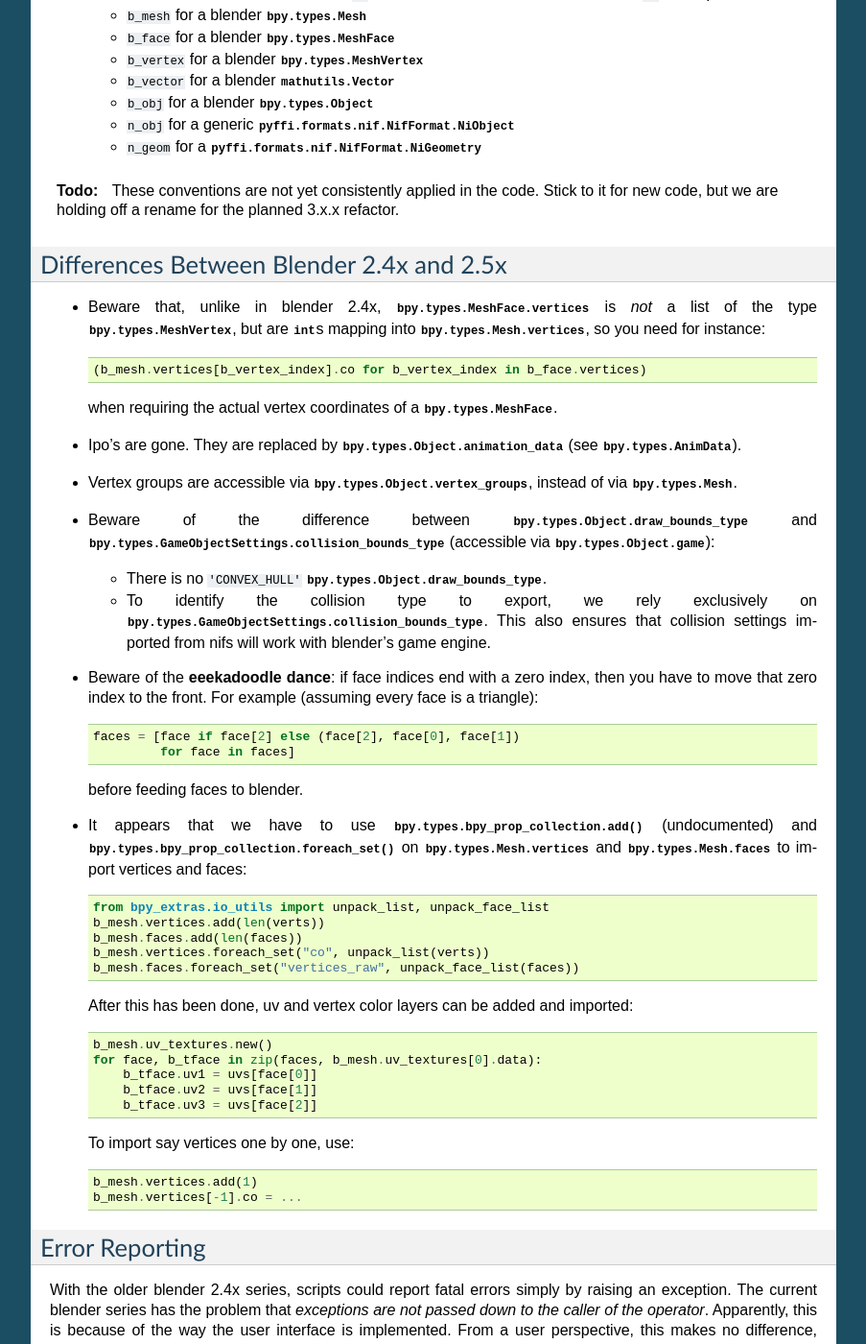
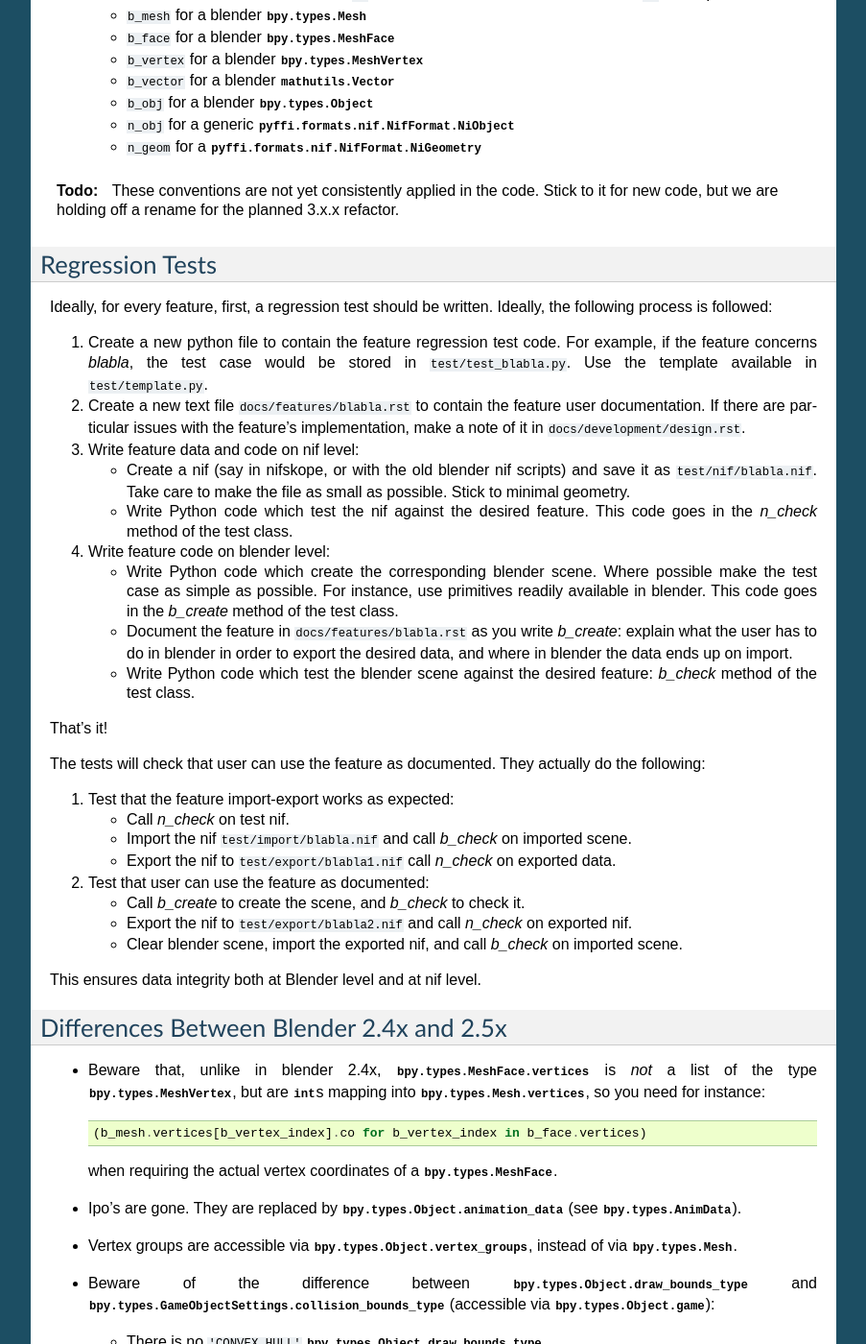
Before and after one commit to niftools/blender_niftools_addon, a Sphinx documentation site: the page built from docs/development/design.rst, in a window 1280 px wide and 1400 px high, scrolled down 594 px. Shown: the whole window at 96% size, without its empty margins (198-1101 px from the left). Built offline with Sphinx 7.4.7, drawn with Linux system fonts in a browser that asks for light colours; formulas are drawn with MathJax 3; the version number could not be read and is left out.

Commit message:
Started documenting test strategy, and wrote initial support code, as discussed with neomonkeus.

```diff
--- a/docs/development/design.rst
+++ b/docs/development/design.rst
@@ -48,6 +48,73 @@ Naming Conventions
    These conventions are not yet consistently applied in the
    code. Stick to it for new code, but we are holding off a rename for
    the planned 3.x.x refactor.
+
+Regression Tests
+----------------
+
+Ideally, for every feature, first, a regression test should be
+written. Ideally, the following process is followed:
+
+1. Create a new python file to contain the feature regression test
+   code. For example, if the feature concerns *blabla*, the test case
+   would be stored in ``test/test_blabla.py``. Use the template
+   available in ``test/template.py``.
+
+2. Create a new text file ``docs/features/blabla.rst`` to contain the
+   feature user documentation. If there are particular issues with the
+   feature's implementation, make a note of it in
+   ``docs/development/design.rst``.
+
+3. Write feature data and code on nif level:
+
+   - Create a nif (say in nifskope, or with the old blender nif
+     scripts) and save it as ``test/nif/blabla.nif``. Take care to
+     make the file as small as possible. Stick to minimal geometry.
+
+   - Write Python code which test the nif against the desired feature.
+     This code goes in the *n_check* method of the test class.
+
+4. Write feature code on blender level:
+
+   - Write Python code which create the corresponding blender scene.
+     Where possible make the test case as simple as possible. For
+     instance, use primitives readily available in blender. This code
+     goes in the *b_create* method of the test class.
+
+   - Document the feature in ``docs/features/blabla.rst`` as you write
+     *b_create*: explain what the user has to do in blender in order
+     to export the desired data, and where in blender the data ends up
+     on import.
+
+   - Write Python code which test the blender scene against the
+     desired feature: *b_check* method of the test class.
+
+That's it!
+
+The tests will check that user can use the feature as documented. They
+actually do the following:
+
+1. Test that the feature  import-export works as expected:
+
+   - Call *n_check* on test nif.
+
+   - Import the nif ``test/import/blabla.nif`` and call *b_check* on
+     imported scene.
+
+   - Export the nif to ``test/export/blabla1.nif`` call *n_check* on
+     exported data.
+
+2. Test that user can use the feature as documented:
+
+   - Call *b_create* to create the scene, and *b_check* to check it.
+
+   - Export the nif to ``test/export/blabla2.nif`` and call
+     *n_check* on exported nif.
+
+   - Clear blender scene, import the exported nif, and call
+     *b_check* on imported scene.
+
+This ensures data integrity both at Blender level and at nif level.
 
 Differences Between Blender 2.4x and 2.5x
 -----------------------------------------
```
Also changed, not shown: 5 other files.
